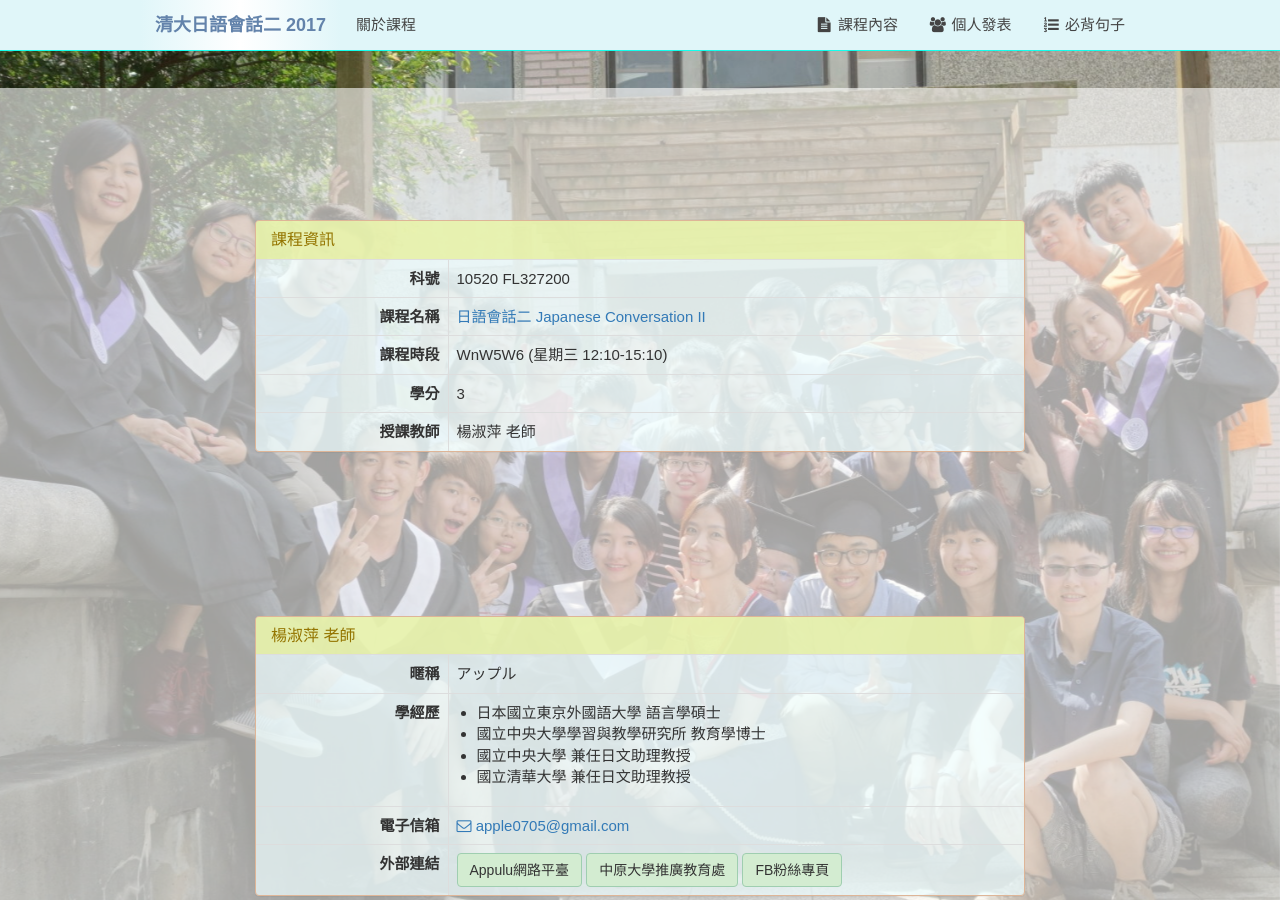
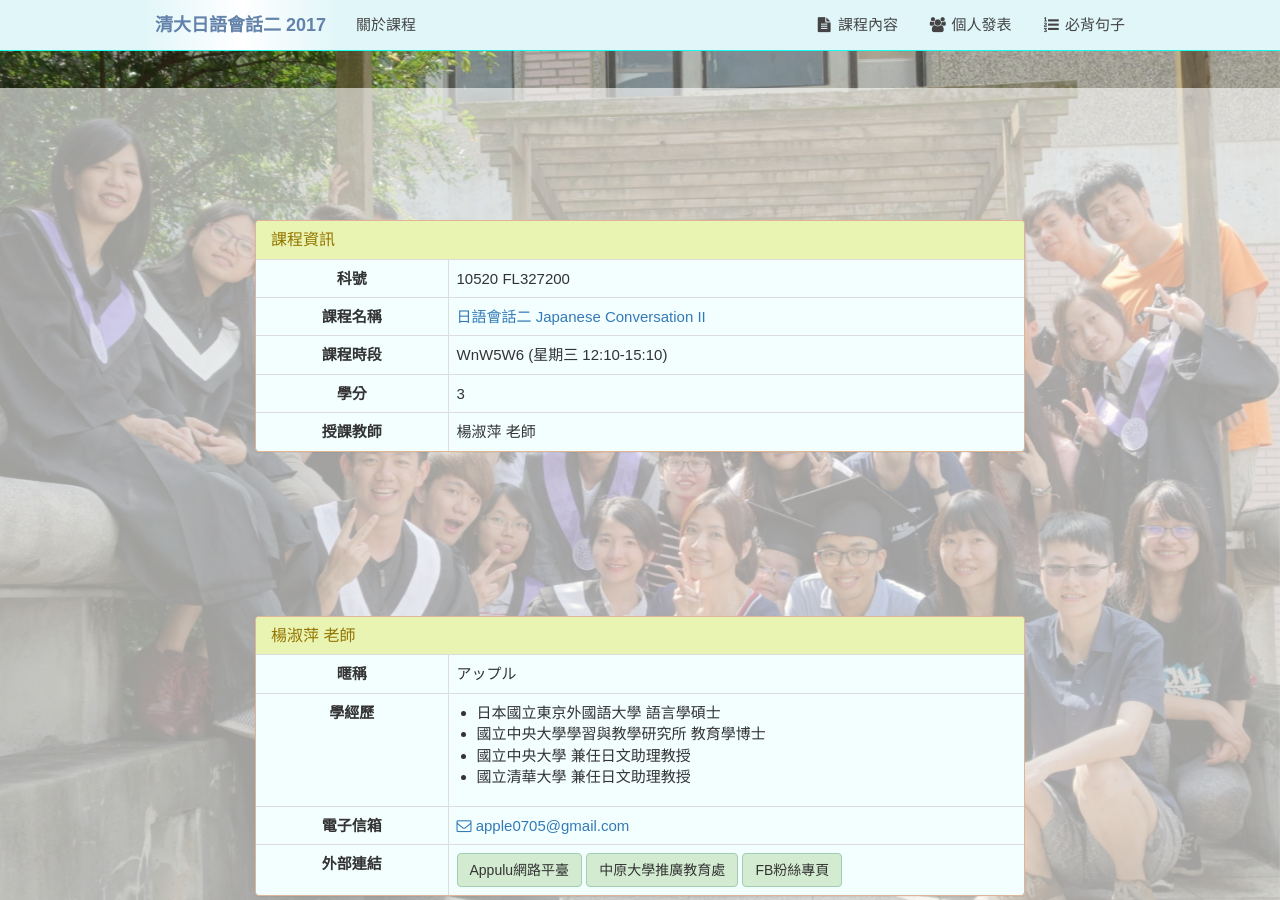
Before and after one commit to appuluInNTHU/JPConversationSpring2017, a Jekyll site: the page built from index.html, in a window 1280 px wide and 900 px high, scrolled down 812 px. Built offline with Jekyll 4.4.1, drawn with Linux system fonts in a browser that asks for light colours; nearby versions of some CDN libraries.

Commit message:
tiny change on UI

```diff
--- a/_data/course_info.csv
+++ b/_data/course_info.csv
@@ -1,6 +1,6 @@
 key,value
 科號,10520 FL327200
 課程名稱,"<a href=""http://lms.nthu.edu.tw/course/28999"" target=""_blank"">日語會話二<br class=""visible-xs""> Japanese Conversation II</a>"
-課程時段,WnW5W6 (星期三 12:10-15:10)
+課程時段,"WnW5W6<br class=""visible-xs""> (星期三 12:10-15:10)"
 學分,3
 授課教師,楊淑萍 老師
--- a/scripts/nav.js
+++ b/scripts/nav.js
@@ -4,6 +4,7 @@ function collapse_menu(){
 
 function update_boundary(){
     _scrollTop_Max = $(document).height() - $(window).height() - 100;
+    _scrollTop_Max = (_scrollTop_Max < 0) ? 0 : _scrollTop_Max;
     toggle_btn_top();
 }
 
--- a/styles/article.css
+++ b/styles/article.css
@@ -51,7 +51,8 @@ a:hover{
 }
 
 .line:hover>.sp-content{
-    background: #cef1dc;
+    background: rgba(205, 216, 232, 0.5);
+    color: #4d658a;
 }
 
 .lineno:target, .line:hover>.lineno:target{
--- a/styles/base.css
+++ b/styles/base.css
@@ -169,7 +169,7 @@ rt::-moz-selection {
 }
 
 .side-navbar .nav>li>a:hover {
-    background-color: #ccfbd8;
+    background-color: rgba(251, 255, 234, 0.6);
 }
 
 .side-navbar .nav>li>a:hover, .side-navbar .nav>.active:focus>a, .side-navbar .nav>.active:hover>a, .side-navbar .nav>.active>a {
@@ -274,7 +274,7 @@ table>thead>tr>th {
 }
 
 table>tbody>tr>th {
-    text-align: right;
+    text-align: center;
     white-space: nowrap;
 }
 
@@ -291,7 +291,7 @@ table tr>td:first-child {
 }
 
 .panel {
-    background-color: rgba(239, 254, 255, 0.72);
+    background-color: #f3ffff;
 }
 
 .panel-default {
```
